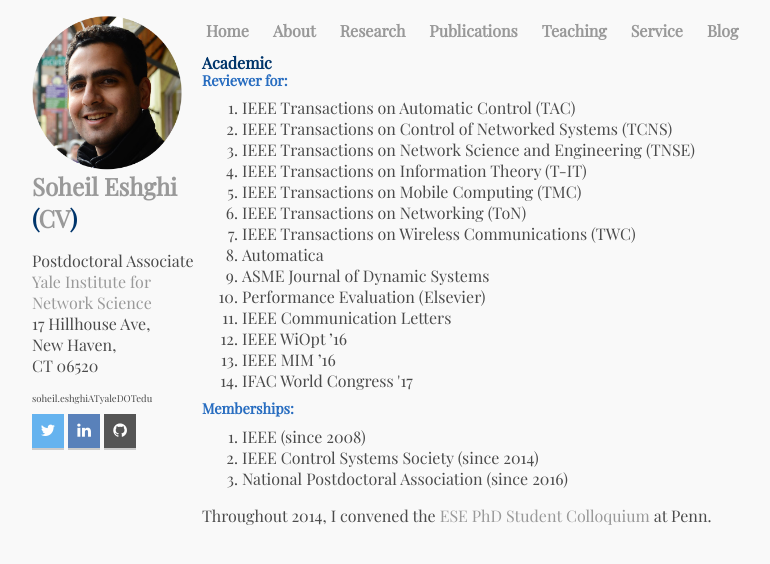
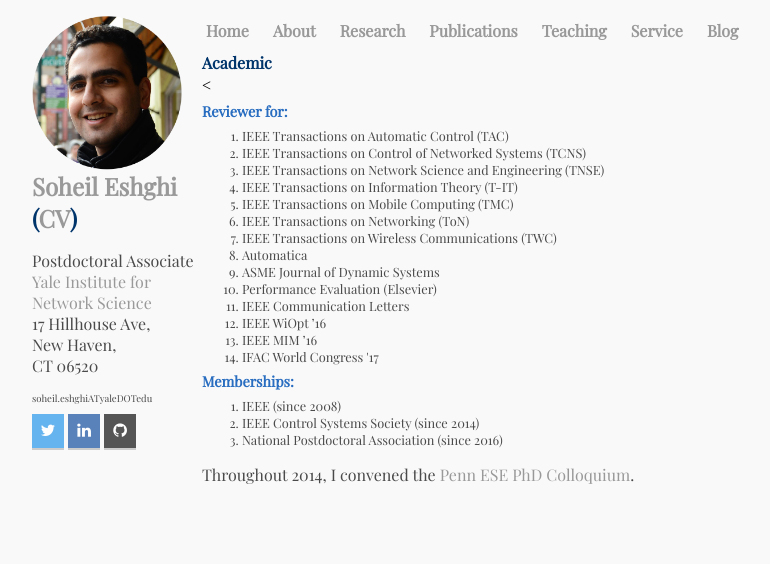
Before and after one commit to SoheilEshghi/SoheilEshghi.github.io, a Jekyll site: the page built from service/index.html, in a window 1280 px wide. Shown: the top 564 px of the page, without its empty margins (42-812 px from the left). Built offline with Jekyll 4.4.1, drawn with Linux system fonts in a browser that asks for light colours; nearby versions of some CDN libraries.

Commit message:
service update

```diff
--- a/css/main.css
+++ b/css/main.css
@@ -78,7 +78,7 @@
 ol {
     font-family: 'Playfair Display', 'Arial', serif;
     color: #4a4a4a;
-    font-size: 1em;
+    font-size: 0.8em;
 }
 
 ul.posts {
--- a/service/index.html
+++ b/service/index.html
@@ -3,7 +3,7 @@
 title: About Soheil Eshghi
 ---
 <div class = "blurb">
-  <h2>Academic</h2>
+  <h2>Academic</h2><<br>
   <h3>Reviewer for:</h3>
   <ol>
    <li> IEEE Transactions on Automatic Control (TAC)</li>
@@ -27,7 +27,7 @@
  <li>IEEE Control Systems Society (since 2014)</li>
  <li>National Postdoctoral Association (since 2016)</li>
 </ol>
-<p>Throughout 2014, I convened the <a href="http://www.ese.upenn.edu/about-ese/events/phd-colloquia.php">ESE PhD Student Colloquium</a> at Penn.</p>
+<p>Throughout 2014, I convened the <a href="http://www.ese.upenn.edu/about-ese/events/phd-colloquia.php">Penn ESE PhD Colloquium</a>.</p>
 
 
 </div><!--/.blurb-->
```
